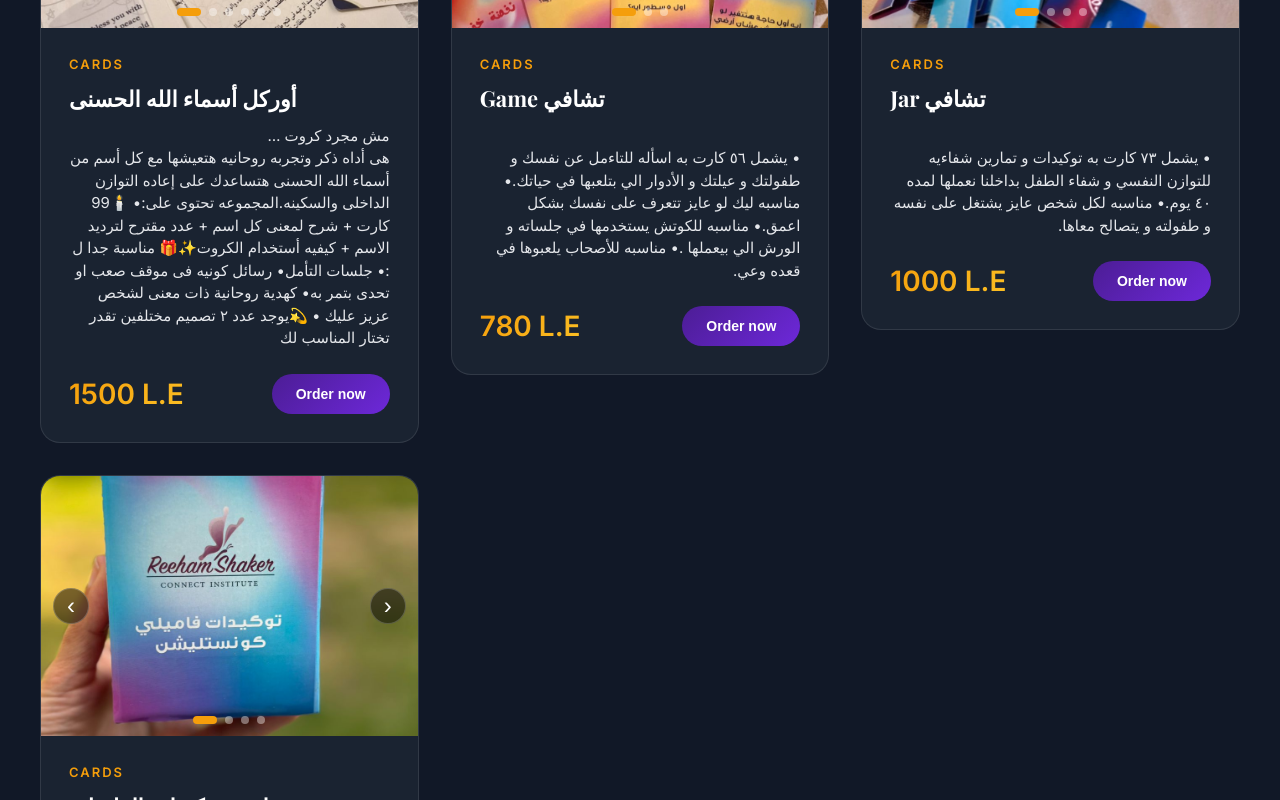
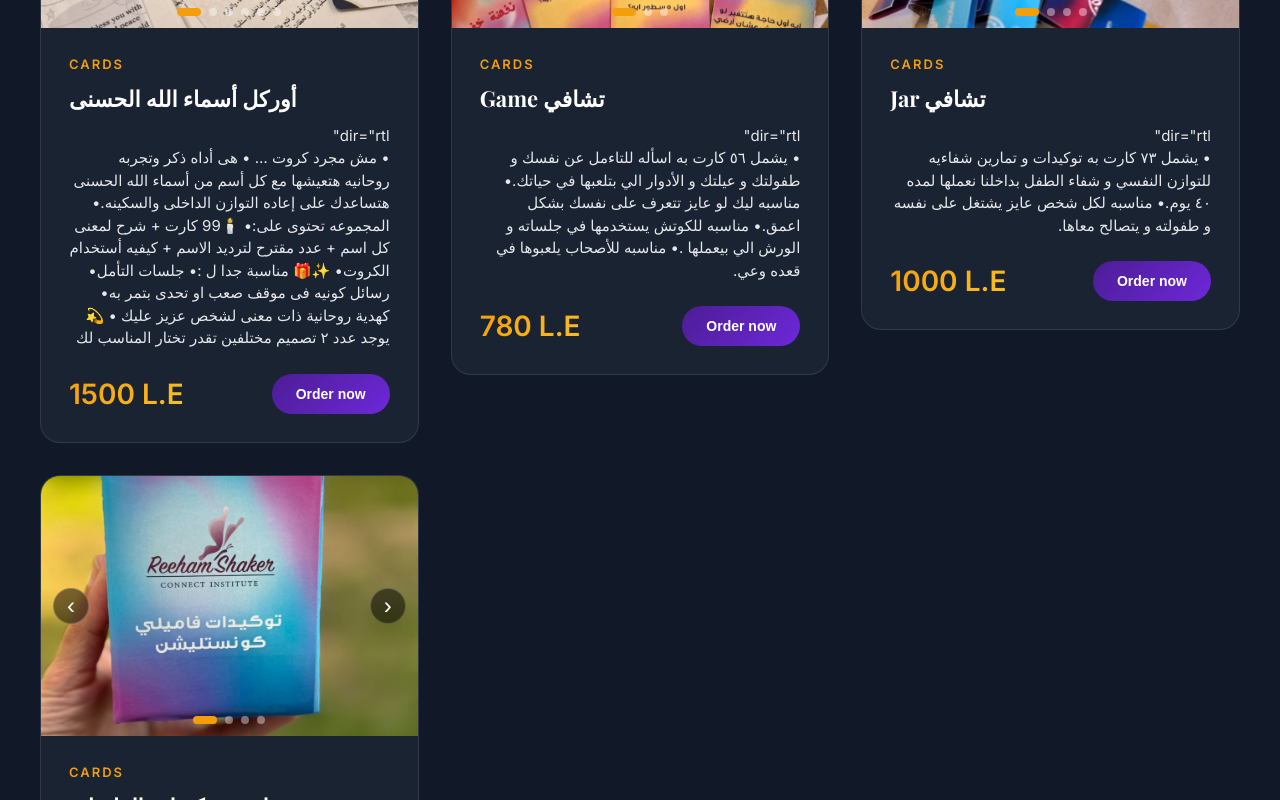
Before and after one commit to AHMEDmoham3d/omnia-store-pro, a React app: page / in a window 1280 px wide. Shown: the part 2160-2960 px from the top of the page. Built offline with nearby package versions, Linux system fonts and the light colour scheme.

Commit message:
force rebuild

```diff
--- a/src/data/products.ts
+++ b/src/data/products.ts
@@ -82,13 +82,14 @@ Its scent is warm and woody with a light touch of sweetness and citrus
   {
     id: 'أوركل أسماء الله الحسن',
     name: 'أوركل أسماء الله الحسنى',
-    description: `مش مجرد كروت …
-هى أداه ذكر وتجربه روحانيه هتعيشها مع كل أسم من أسماء الله الحسنى هتساعدك على إعاده التوازن الداخلى والسكينه.
+    description: `dir="rtl"
+• مش مجرد كروت …
+• هى أداه ذكر وتجربه روحانيه هتعيشها مع كل أسم من أسماء الله الحسنى هتساعدك على إعاده التوازن الداخلى والسكينه.
 
-المجموعه تحتوى على:
+• المجموعه تحتوى على:
 • 🕯️99 كارت  + شرح لمعنى كل اسم + عدد مقترح لترديد الاسم + كيفيه أستخدام الكروت
 
-✨🎁 مناسبة جدا ل :
+• ✨🎁 مناسبة جدا ل :
 
 • جلسات التأمل
 • رسائل كونيه فى موقف صعب او تحدى بتمر به
@@ -96,6 +97,7 @@ Its scent is warm and woody with a light touch of sweetness and citrus
 • 💫يوجد عدد ٢ تصميم مختلفين تقدر تختار المناسب لك
 
 `,
+
     price: 1500,
     image: '/card9.jpeg,/card8.jpeg,/card5.jpeg,/card3.jpeg,/card2.jpeg,/card1.jpeg',
     category: 'cards',
@@ -103,11 +105,12 @@ Its scent is warm and woody with a light touch of sweetness and citrus
   {
     id: 'Game تشافي',
     name: 'Game تشافي',
-    description: `
+    description: `dir="rtl"
 • يشمل ٥٦ كارت به اسأله للتاءمل عن نفسك و طفولتك و عيلتك و الأدوار الي بتلعبها في حياتك.
 • مناسبه ليك لو عايز تتعرف على نفسك بشكل اعمق.
 • مناسبه للكوتش يستخدمها في جلساته و الورش الي بيعملها .
 • مناسبه للأصحاب يلعبوها في قعده وعي.`,
+
     price: 780,
     image: '/Game1.jpeg,/Game2.jpeg,/Game3.jpeg',
     category: 'cards',
@@ -115,9 +118,10 @@ Its scent is warm and woody with a light touch of sweetness and citrus
   {
     id: 'Jar تشافي',
     name: 'Jar تشافي',
-    description: `
+    description: `dir="rtl"
 • يشمل ٧٣ كارت به توكيدات و تمارين شفاءيه للتوازن النفسي و شفاء الطفل بداخلنا نعملها لمده ٤٠ يوم.
 • مناسبه لكل شخص عايز يشتغل على نفسه و طفولته و يتصالح معاها.`,
+
     price: 1000,
     image: '/Jar1.jpeg,/Jar2.jpeg,/Jar3.jpeg,/Jar4.jpeg',
     category: 'cards',
@@ -125,14 +129,14 @@ Its scent is warm and woody with a light touch of sweetness and citrus
   {
     id: 'Jar Family Constellation',
     name: 'تشافي بتوكيدات الفاميلي كونستليشن',
-    description: `
-
-تشمل ٥٥ تحدي ، ١٦٥ توكيد في ٥٥ كارت، و معاهم رسم للنظام العيله بهدف التشافي من الصدمات المنقوله عبر الأجيال.
+    description: `dir="rtl"
+• تشمل ٥٥ تحدي ، ١٦٥ توكيد في ٥٥ كارت، و معاهم رسم للنظام العيله بهدف التشافي من الصدمات المنقوله عبر الأجيال.
 
 • مناسبه لكل شخص عايز يشتغل على التحديات الي مبتدتش معاه و اتنقلتله من عيلته واعي بيها او معندوش فكره عنها.
 
 • مناسبه لكل ممارس الفاميلي كونستليشن في جلساته و مع الكلاينتس بتوعه.
 `,
+
     price: 1500,
     image: '/conf1.jpeg,/conf2.jpeg,/conf3.jpeg,/con4.jpeg',
     category: 'cards',
```
Also changed, not shown: 1 other file (tests, documents, lock files or other folders).
